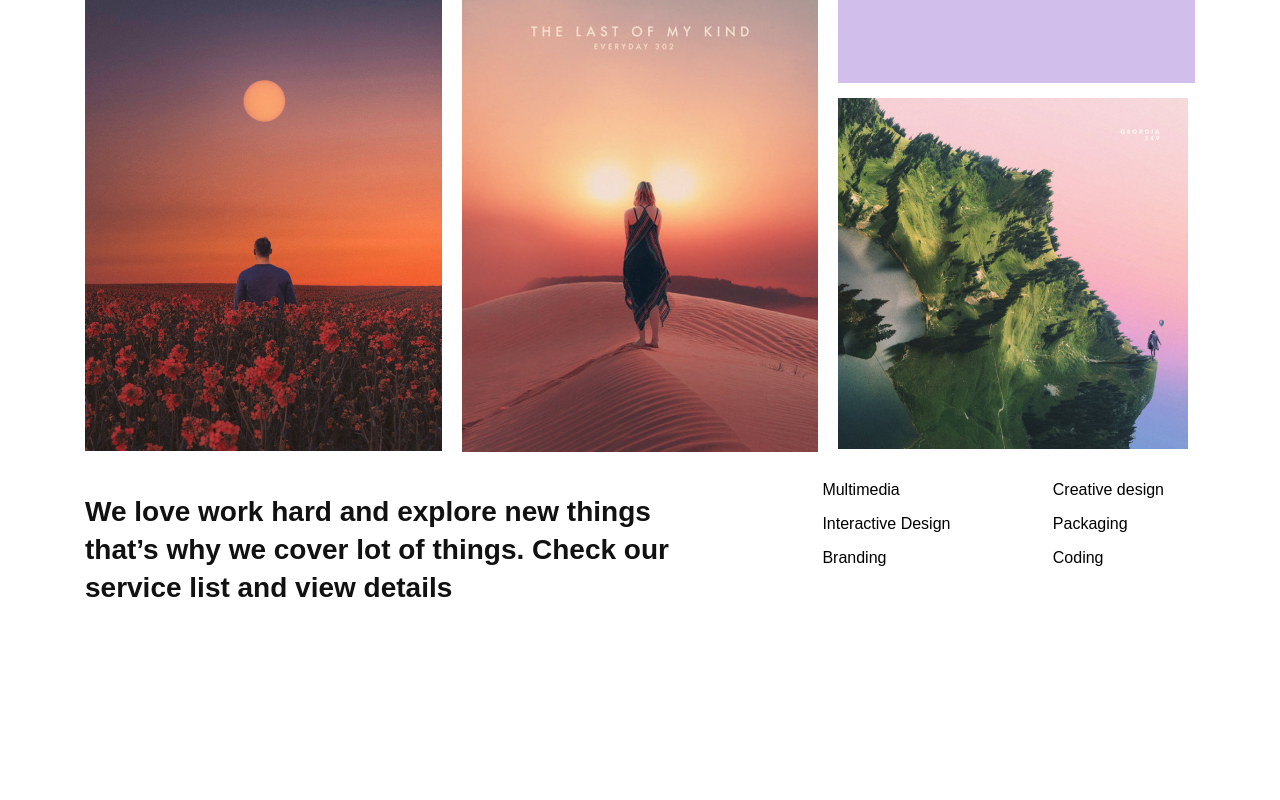
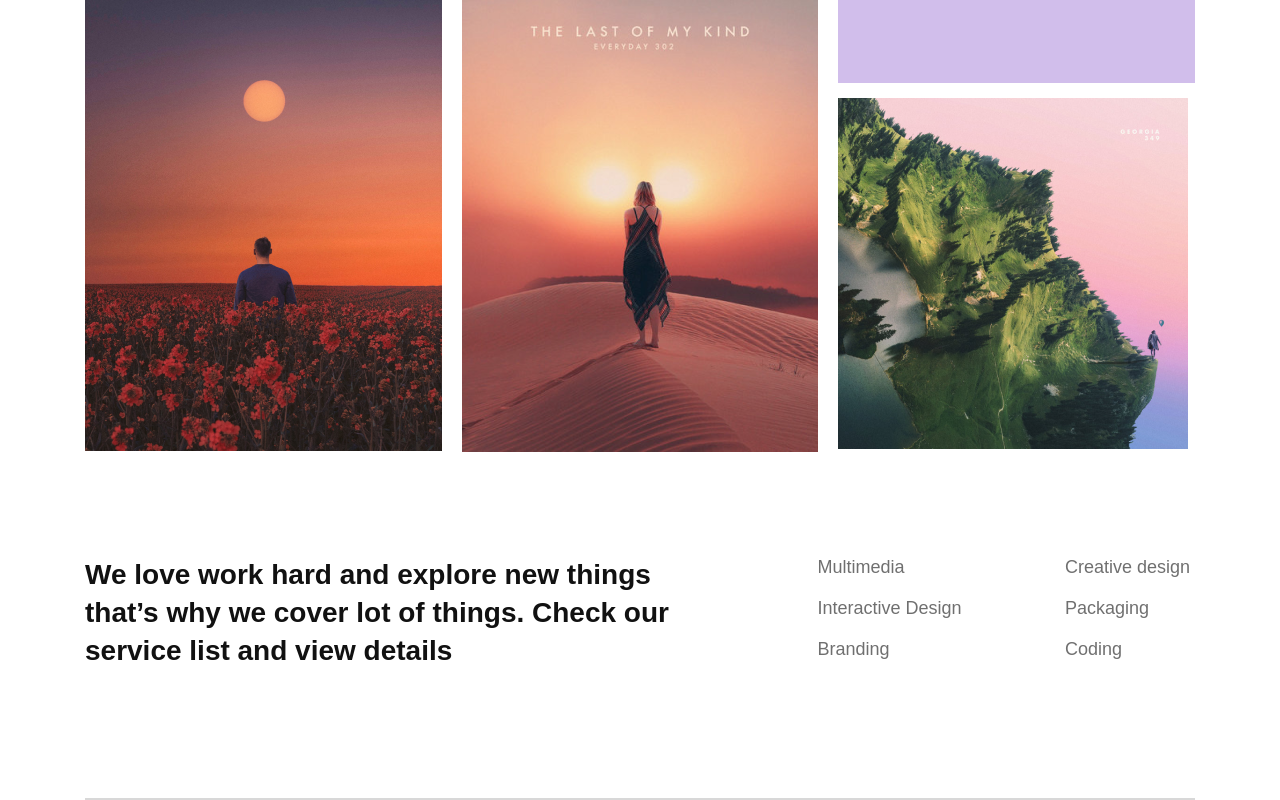
Before and after one commit to Wekat/Genesis_portfolio, a plain HTML site: page index.html in a window 1280 px wide. Shown: the part 2180-2980 px from the top of the page. Before the commit the page ends 2815 px from the top, so only its background shows below. Drawn offline with Linux system fonts and the light colour scheme; a web font is replaced by a local one.

Commit message:
middle text done

```diff
--- a/index.html
+++ b/index.html
@@ -52,14 +52,14 @@
                     details</p>
             </div>
             <div class="text_middle_mid">
-                <p>Multimedia</p>
-                <p>Interactive Design</p>
-                <p>Branding</p>
+                <p class="text_middle_p">Multimedia</p>
+                <p class="text_middle_p">Interactive Design</p>
+                <p class="text_middle_p">Branding</p>
             </div>
             <div class="text_middle_right">
-                <p>Creative design</p>
-                <p>Packaging</p>
-                <p>Coding</p>
+                <p class="text_middle_p">Creative design</p>
+                <p class="text_middle_p">Packaging</p>
+                <p class="text_middle_p">Coding</p>
             </div>
         </div>
     </div>
--- a/styles/index.css
+++ b/styles/index.css
@@ -151,17 +151,43 @@ body {
 }
 
 .text_middle {
-    max-width: 1079px;
+    max-width: 1110px;
     width: 100%;
+    padding-top: 91px;
+    padding-bottom: 100px;
     display: flex;
     justify-content: space-between;
+    border-bottom: 2px solid #D8D8D8;
 }
 
 .text_middle_left {
     width: 635px;
+}
+
+.text_middle_left p {
     font-style: normal;
     font-weight: bold;
     font-size: 28px;
     line-height: 38px;
     color: #111111;
+    margin-top: 0;
 }
+
+.text_middle_mid {
+    width: 150px;
+}
+
+.text_middle_p {
+    font-style: normal;
+    font-weight: normal;
+    font-size: 18px;
+    line-height: 23px;
+    color: #111111;
+    mix-blend-mode: normal;
+    opacity: 0.6;
+    margin-top: 0;
+}
+
+.text_middle_right {
+    width: 130px;
+}
```
